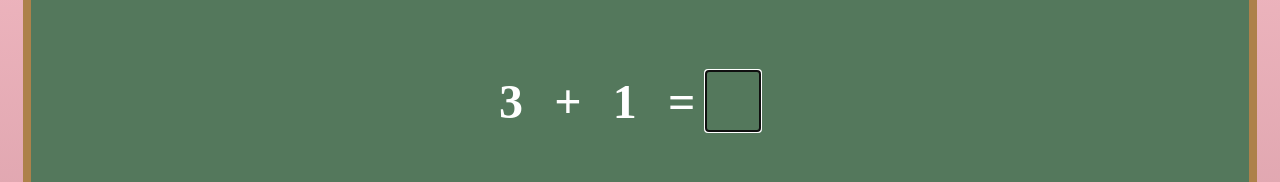
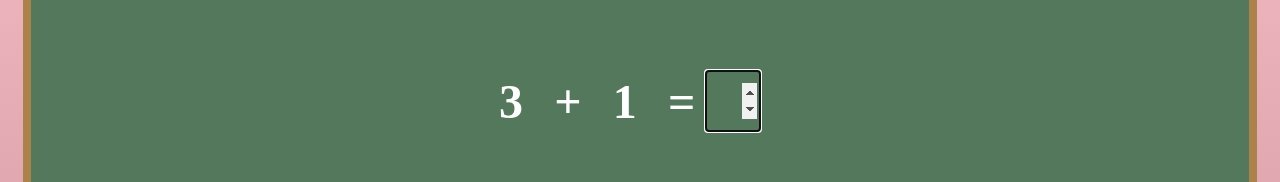
Before and after one commit to patricksperanza/lucy-learns, a React (Vite) app: page / in a window 1280 px wide. Both pictures are taken after a click on the button "New Problem". Shown: the part 300-482 px from the top of the page. Built offline with nearby package versions, Linux system fonts and the light colour scheme; a web font is replaced by a local one.

Commit message:
updated input type

```diff
--- a/src/components/MathChalkboard.jsx
+++ b/src/components/MathChalkboard.jsx
@@ -50,7 +50,7 @@ const MathChalkboard = () => {
                 onChange={(e) => setAnswer(e.target.value)}
                 autoFocus
                 className="answer"
-                type="text"
+                type="number"
               />
             )}
           </div>
```
